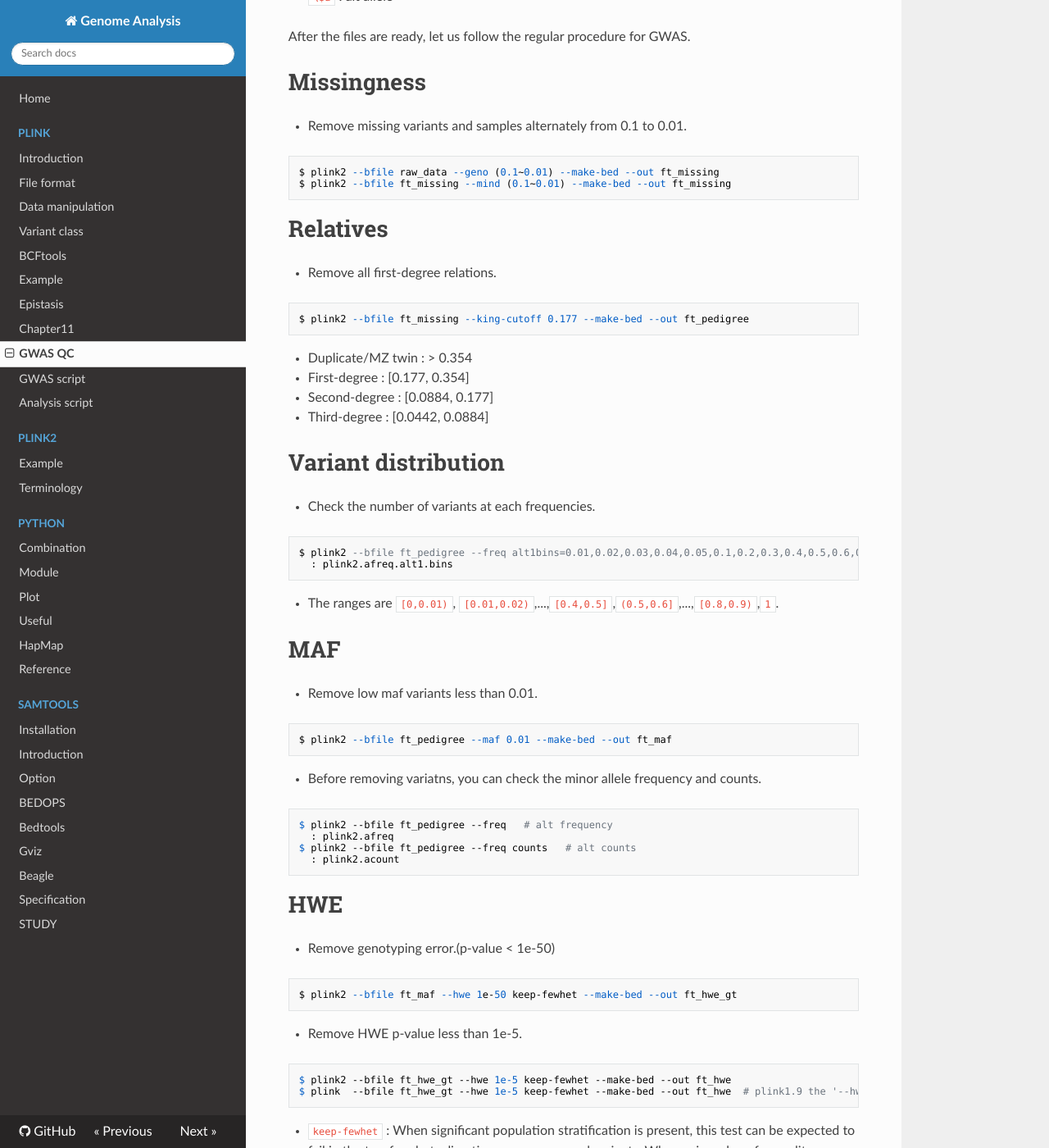
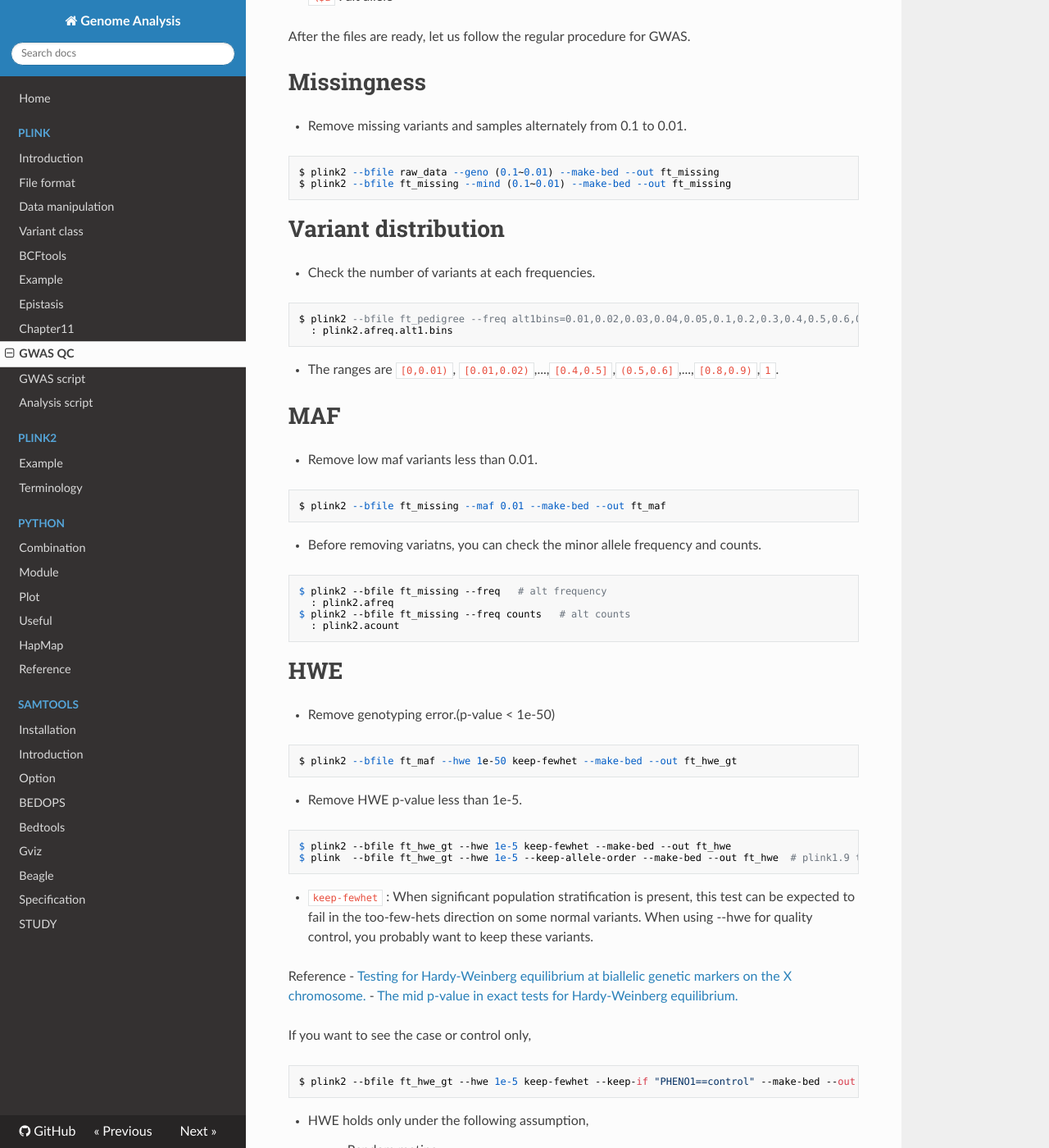
Before and after one commit to WonyoungCho/plink, an MkDocs documentation site: the page built from docs/GWAS.md, in a window 1280 px wide and 1400 px high, scrolled down 466 px. Shown: the whole window at 82% size. Built offline with MkDocs 1.6.1, drawn with Linux system fonts in a browser that asks for light colours; nearby versions of some CDN libraries; old or Windows-style settings are respelled for this version of MkDocs; some of the changed text lies outside the part shown.

Commit message:
Update GWAS.md

````diff
--- a/docs/GWAS.md
+++ b/docs/GWAS.md
@@ -26,16 +26,6 @@
 $ plink2 --bfile ft_missing --mind (0.1~0.01) --make-bed --out ft_missing
 ```
 
-# Relatives
-- Remove all first-degree relations.
-```
-$ plink2 --bfile ft_missing --king-cutoff 0.177 --make-bed --out ft_pedigree
-```
-- Duplicate/MZ twin : > 0.354
-- First-degree  : [0.177, 0.354]
-- Second-degree : [0.0884, 0.177]
-- Third-degree  : [0.0442, 0.0884]
-
 # Variant distribution
 - Check the number of variants at each frequencies.
 ```
@@ -47,17 +37,15 @@
 # MAF
 - Remove low maf variants less than 0.01.
 ```
-$ plink2 --bfile ft_pedigree --maf 0.01 --make-bed --out ft_maf
+$ plink2 --bfile ft_missing --maf 0.01 --make-bed --out ft_maf
 ```
 - Before removing variatns, you can check the minor allele frequency and counts.
 ```
-$ plink2 --bfile ft_pedigree --freq   # alt frequency
+$ plink2 --bfile ft_missing --freq   # alt frequency
   : plink2.afreq
-$ plink2 --bfile ft_pedigree --freq counts   # alt counts
+$ plink2 --bfile ft_missing --freq counts   # alt counts
   : plink2.acount
 ```
-
-
 
 # HWE
 - Remove genotyping error.(p-value < 1e-50)
@@ -68,7 +56,7 @@
 - Remove HWE p-value less than 1e-5.
 ```
 $ plink2 --bfile ft_hwe_gt --hwe 1e-5 keep-fewhet --make-bed --out ft_hwe
-$ plink  --bfile ft_hwe_gt --hwe 1e-5 keep-fewhet --make-bed --out ft_hwe  # plink1.9 the '--hwe' works only in controls. '--hwe-all' works to cases and controls.
+$ plink  --bfile ft_hwe_gt --hwe 1e-5 --keep-allele-order --make-bed --out ft_hwe  # plink1.9 the '--hwe' works only in controls. '--hwe-all' works to cases and controls.
 ```
 - `keep-fewhet` : When significant population stratification is present, this test can be expected to fail in the too-few-hets direction on some normal variants. When using --hwe for quality control, you probably want to keep these variants.
 
@@ -76,7 +64,7 @@
 - [Testing for Hardy-Weinberg equilibrium at biallelic genetic markers on the X chromosome.](https://www.ncbi.nlm.nih.gov/pmc/articles/PMC4868269/)
 - [The mid p-value in exact tests for Hardy-Weinberg equilibrium.](https://www.degruyter.com/view/journals/sagmb/12/4/article-p433.xml)
 
-If you want to see case or control only,
+If you want to see the case or control only,
 ```
 $ plink2 --bfile ft_hwe_gt --hwe 1e-5 keep-fewhet --keep-if "PHENO1==control" --make-bed --out ft_hwe
 ```
@@ -106,6 +94,15 @@
 > - [Zou, G. Y., and A. Donner, 2006 The merits of testing Hardy-Weinberg equilibrium in the analysis of unmatched case-control data:
 a cautionary note. Ann. Hum. Genet. 70: 921–933.](https://onlinelibrary.wiley.com/doi/abs/10.1111/j.1469-1809.2006.00267.x)
 
+# Relatives
+- Remove all first-degree relations.
+```
+$ plink2 --bfile ft_hwe --king-cutoff 0.177 --make-bed --out ft_ped
+```
+- Duplicate/MZ twin : > 0.354
+- First-degree  : [0.177, 0.354]
+- Second-degree : [0.0884, 0.177]
+- Third-degree  : [0.0442, 0.0884]
 
 # Linkage disequilibrium
 : In population genetics, linkage disequilibrium is the non-random association of alleles at different loci in a given population.[WIKIPEDIA]
@@ -125,7 +122,7 @@
 
 Check the correlation between SNPs.
 ```
-$ plink --bfile ft_hwe --r2 dprime with-freqs --ld-window 999999 --ld-window-kb 1000 --ld-window-r2 0.7 --out ft_ld
+$ plink --bfile ft_ped --keep-allele-order --r2 dprime with-freqs --ld-window 999999 --ld-window-kb 1000 --ld-window-r2 0.7 --out ft_ld
 ```
 
 
@@ -134,6 +131,14 @@
 $ plink2 --bfile ft_ld --pca
   : plink2.eigenvec , plink2.eigenval
 ```
+
+# Association
+```
+$ plink2 --bfile ft_ld --glm allow-no-covars --ci 0.95 --adjust
+equivalently,
+$ plink --bfile ft_ld --keep-allele-order --logistic --ci 0.95 --adjust
+```
+<https://www.cog-genomics.org/plink/2.0/assoc#glm>
 
 # Sex info
 ```
````
